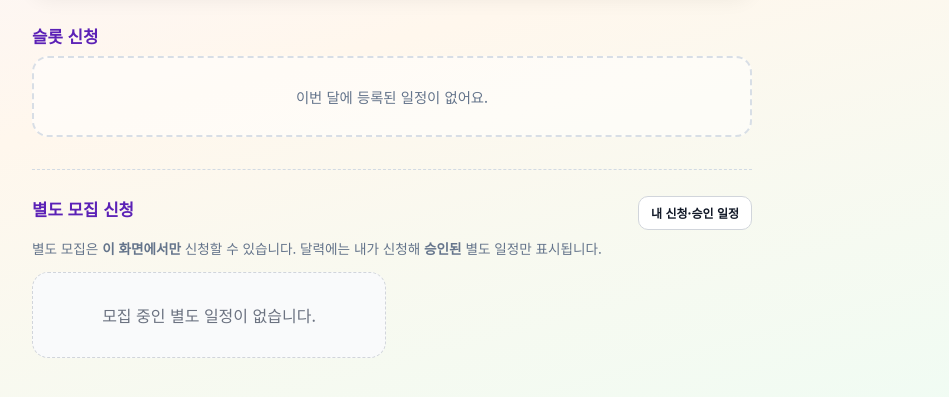
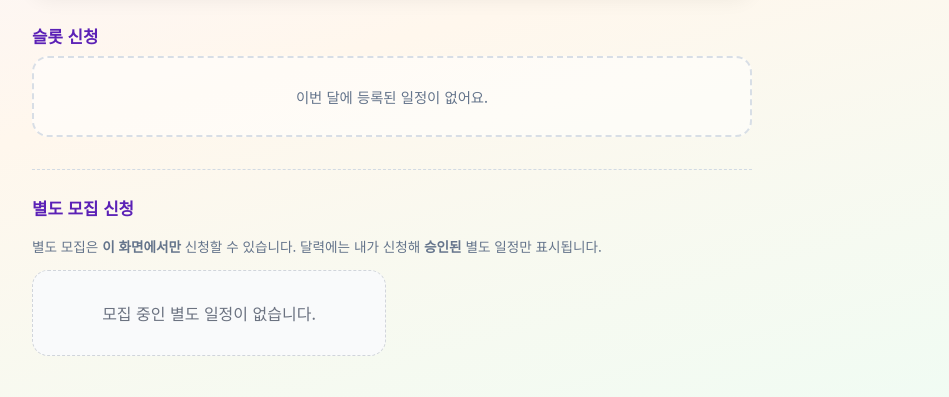
Before and after one commit to geniusKing0214/-, a FastAPI app: template app/templates/home.html in a window 1280 px wide. Shown: the part 268-665 px from the top of the page, without its empty margins (248-1197 px from the left). Run offline with FastAPI, Linux system fonts and the light colour scheme; the template is opened without the code that fills it, so the values that code supplies are empty.

Commit message:
Home: remove extra-schedule section link to my/list
Made-with: Cursor

```diff
--- a/app/templates/home.html
+++ b/app/templates/home.html
@@ -142,9 +142,6 @@
     <section id="home-extra-schedules" class="sched-extra-apply-section compact-calendar" aria-labelledby="home-extra-h">
         <div class="sched-member-head">
             <h2 id="home-extra-h" class="sched-h2">별도 모집 신청</h2>
-            <div class="sched-member-head-actions">
-                <a href="/member/schedules/my/list" class="btn btn-outline btn-sm">내 신청·승인 일정</a>
-            </div>
         </div>
         <p class="form-hint sched-member-hint">별도 모집은 <strong>이 화면에서만</strong> 신청할 수 있습니다. 달력에는 내가 신청해 <strong>승인된</strong> 별도 일정만 표시됩니다.</p>
         <div class="card-list sched-member-cards">
```
